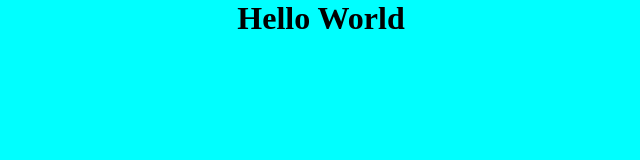
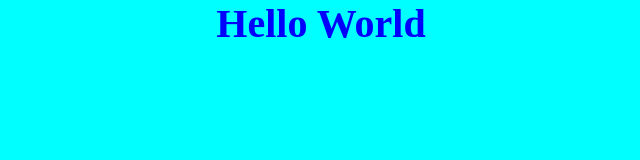
Before and after one commit to Asadbekayubov/E-Commerce-project, a plain HTML site: page index.html in a window 1280 px wide. Shown: the whole page, without its empty margins (319-959 px from the left). Drawn offline with Linux system fonts and the light colour scheme.

Commit message:
Update style.css

```diff
--- a/style.css
+++ b/style.css
@@ -10,3 +10,8 @@
     background-color: aqua;
     text-align: center;
 }
+
+.header h1{
+    color:blue;
+    font-size:40px;
+}
```
